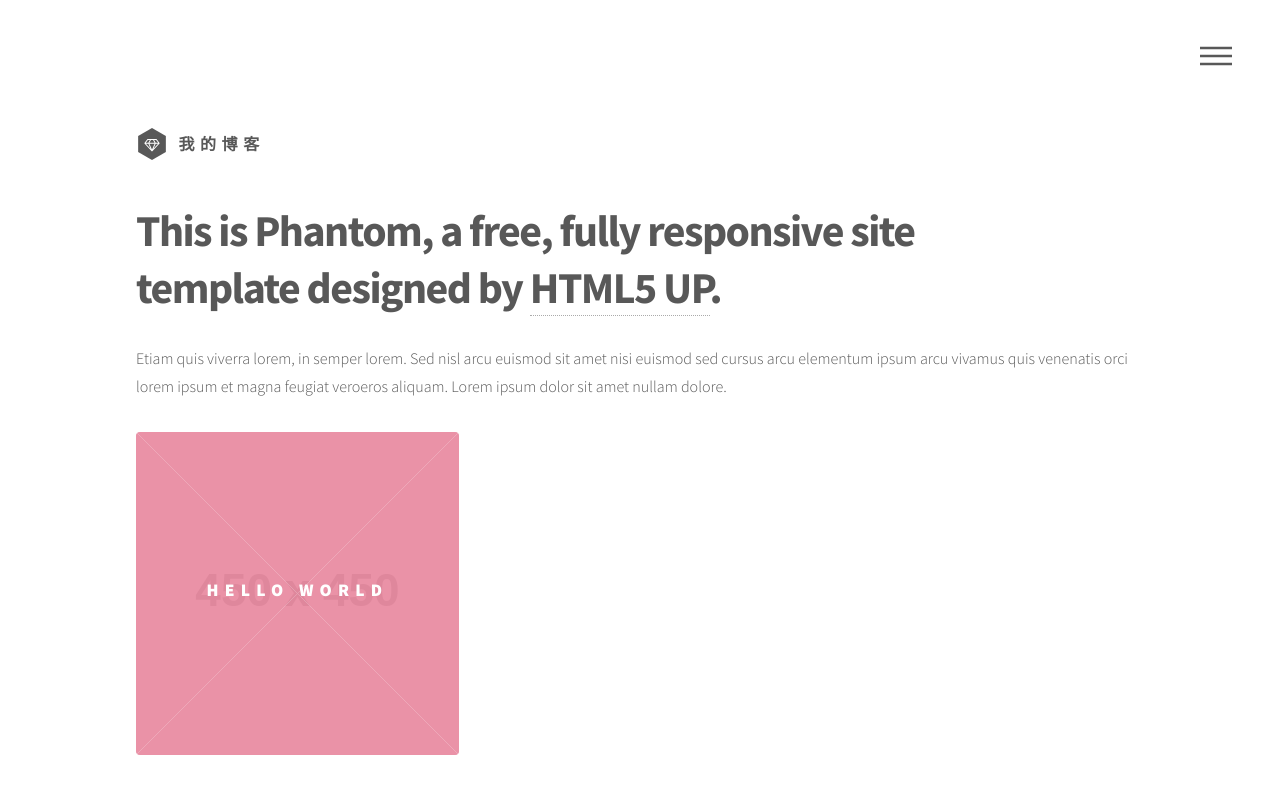
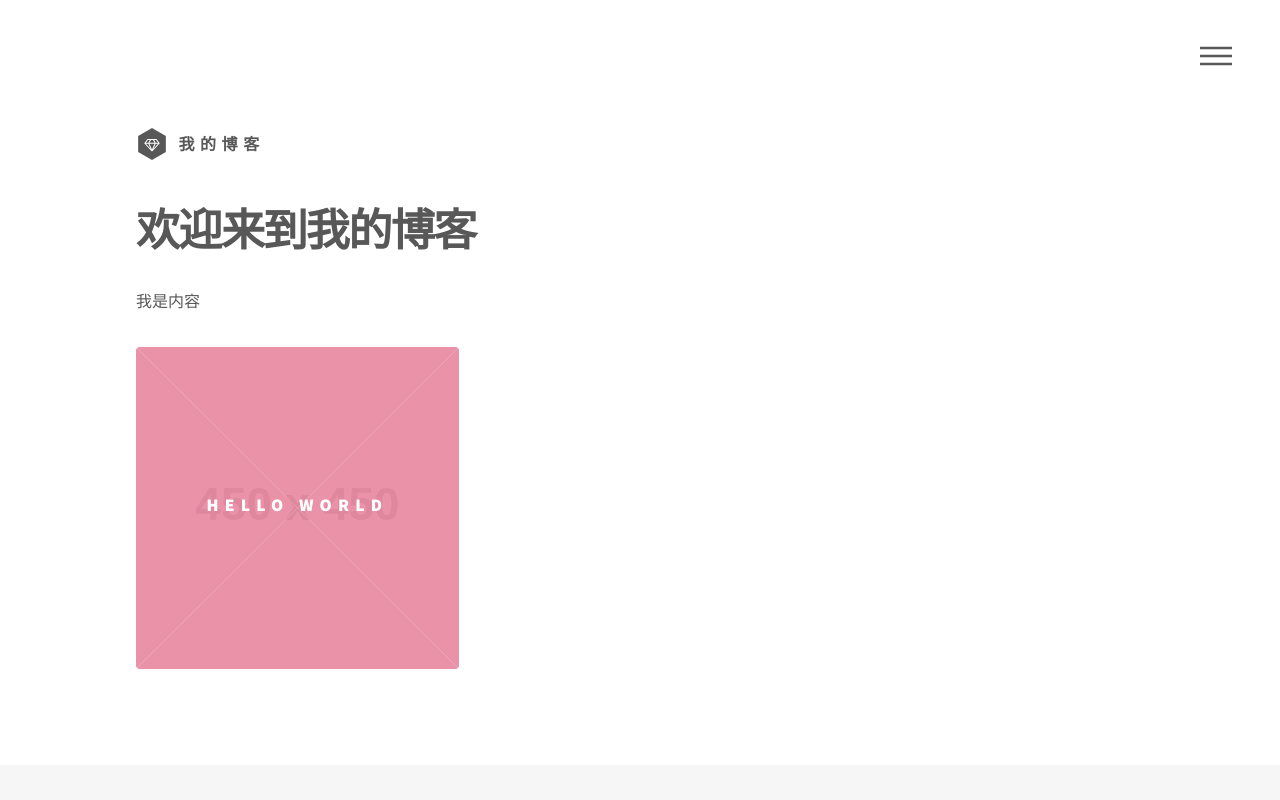
Before and after one commit to xugengqing/xugengqing.github.io, a plain HTML site: page index.html in a window 1280 px wide. Shown: the top 800 px of the page. Drawn offline with Linux system fonts and the light colour scheme; placeholder pictures from the web are drawn by us.

Commit message:
Site updated: 2019-08-14 20:48:22

```diff
--- a/index.html
+++ b/index.html
@@ -105,8 +105,8 @@
 
                 <!-- Main Content -->
                 <header>
-    <h1>This is Phantom, a free, fully responsive site<br />template designed by <a href="http://html5up.net">HTML5 UP</a>.</h1>
-    <p>Etiam quis viverra lorem, in semper lorem. Sed nisl arcu euismod sit amet nisi euismod sed cursus arcu elementum ipsum arcu vivamus quis venenatis orci lorem ipsum et magna feugiat veroeros aliquam. Lorem ipsum dolor sit amet nullam dolore.</p>
+    <h1>欢迎来到我的博客</h1>
+                    <p>我是内容</p>
 </header>
 
 <section class="tiles">
```
